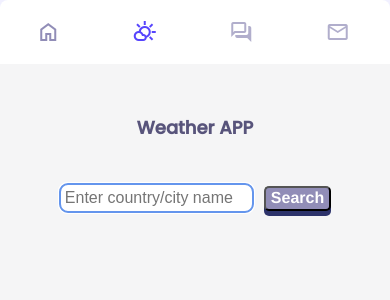
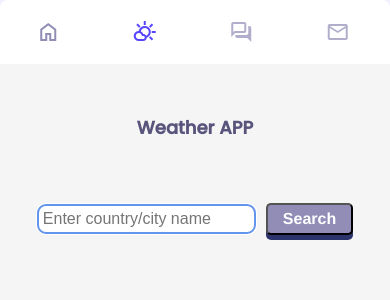
Before and after one commit to Marin303/react_portfolio, a React (Create React App) app: page / in a window 390 px wide. Both pictures are taken after a click on the button "partly_cloudy_day". Shown: the top 300 px of the page. Built offline with nearby package versions, Linux system fonts and the light colour scheme.

Commit message:
mobile responsive fix

```diff
--- a/src/App.css
+++ b/src/App.css
@@ -108,7 +108,7 @@ p {
   display: flex;
   position: relative;
   width: 99%;
- /*  border-bottom: 1px solid #e2e1ef; */
+  /*  border-bottom: 1px solid #e2e1ef; */
 }
 
 /* --------------------Contact.jsx */
@@ -124,36 +124,39 @@ p {
   text-decoration: none;
   color: #534e87;
 }
+
 .ContactContainer>a:active {
   color: orangered;
 }
-.ContactContainer> a > i {
- margin-right: 10px;
+
+.ContactContainer>a>i {
+  margin-right: 10px;
 }
+
 /* ----------------------------Weather */
 .WeatherContainer {
   margin-top: 5vh;
   display: block;
-  /* align-items: center; */
-
+  align-items: center;
+  padding: 20px;
 }
 
-.WeatherContainer>button {
-  /* width: 15%; */
+/* .WeatherContainer>button {
+
   height: 3vh;
   display: inline-block;
   padding: 0 5px 0 5px;
   background-color: #918db7;
-}
+} */
 
 .WeatherContainer>h1 {
   display: block;
 }
 
-.WeatherContainer>input {
-  /* padding: 5px; */
-  width: 50%;
-}
+/* .WeatherContainer>input {
+
+
+} */
 
 .weatherValues {
   margin: 50px;
--- a/src/Components/Home/Home.jsx
+++ b/src/Components/Home/Home.jsx
@@ -8,8 +8,8 @@ const Home = ({ isActive }) => {
   return (
     <div>
       <h2>Home</h2>
-      <p>Welcome to my <i>Portfolio</i></p>
-      <p>Here i will represent me and my projects together</p>
+      <p>Welcome to my <i>Portfolio</i>!</p>
+      <p>Take a look at some of my projects and feel free <br /> to contact me.</p>
       <img src={me} alt="me" style={{
         clipPath: 'circle(40%)',
         WebkitClipPath: 'circle(40%)',
--- a/src/Components/Weather/Weather.jsx
+++ b/src/Components/Weather/Weather.jsx
@@ -29,7 +29,7 @@ const [checkCondition, setCheckCondition] = useState(false)
     return null;
   }
 
-  const onSubmit = (e) => {
+  const handleOnSubmit = (e) => {
     e.preventDefault();
     setLocation("");
     setCheckCondition(true)
@@ -38,7 +38,7 @@ const [checkCondition, setCheckCondition] = useState(false)
   return (
     <div>
       <h2>Weather APP</h2>
-      <form onSubmit={onSubmit} className="WeatherContainer">
+      <form onSubmit={handleOnSubmit} className="WeatherContainer">
         <input
           type="text"
           onChange={(e) => setLocation(e.target.value)}
```
